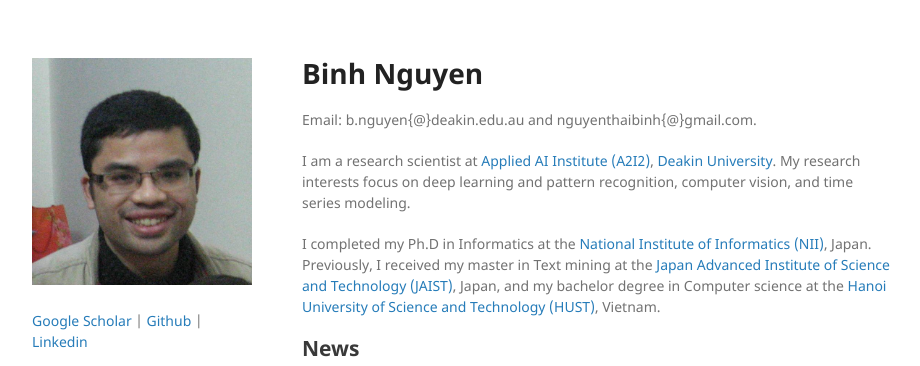
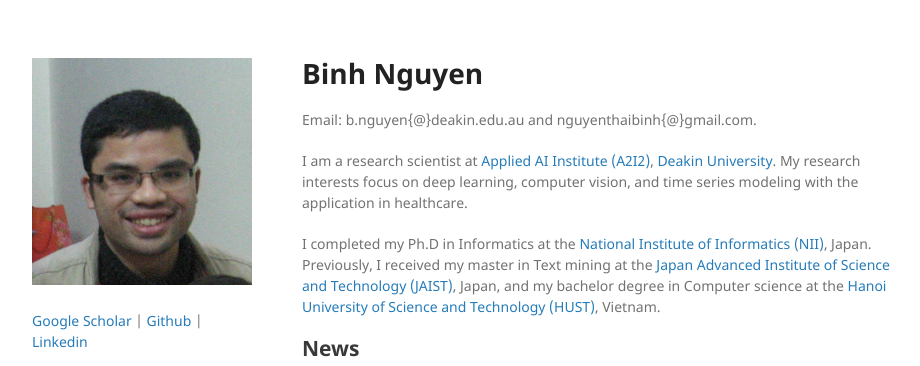
Before and after one commit to nguyenthaibinh/nguyenthaibinh.github.io, a Jekyll site: the page built from index.md, in a window 1280 px wide and 900 px high. Shown: the top 366 px of the window, without its empty margins (178-1098 px from the left). Built offline with Jekyll 4.4.1, drawn with Linux system fonts in a browser that asks for light colours; the repository's description, which GitHub fills in, is left out; our own code applies the rules of GitHub Pages for plain Markdown files.

Commit message:
Update index.md

```diff
--- a/index.md
+++ b/index.md
@@ -4,7 +4,7 @@ layout: default
 # Binh Nguyen
 Email: b.nguyen{@}deakin.edu.au and nguyenthaibinh{@}gmail.com.
 
-I am a research scientist at <a href="https://a2i2.deakin.edu.au">Applied AI Institute (A2I2)</a>, <a href="https://www.deakin.edu.au">Deakin University</a>. My research interests focus on deep learning and pattern recognition, computer vision, and time series modeling.
+I am a research scientist at <a href="https://a2i2.deakin.edu.au">Applied AI Institute (A2I2)</a>, <a href="https://www.deakin.edu.au">Deakin University</a>. My research interests focus on deep learning, computer vision, and time series modeling with the application in healthcare.
 
 I completed my Ph.D in Informatics at the <a href="http://www.nii.ac.jp/graduate/en/">National Institute of Informatics (NII)</a>, Japan. Previously, I received my master in Text mining at the <a href="https://www.jaist.ac.jp/english/">Japan Advanced Institute of Science and Technology (JAIST)</a>, Japan, and my bachelor degree in Computer science at the <a href="https://en.hust.edu.vn/home">Hanoi University of Science and Technology (HUST)</a>, Vietnam.
 
```
